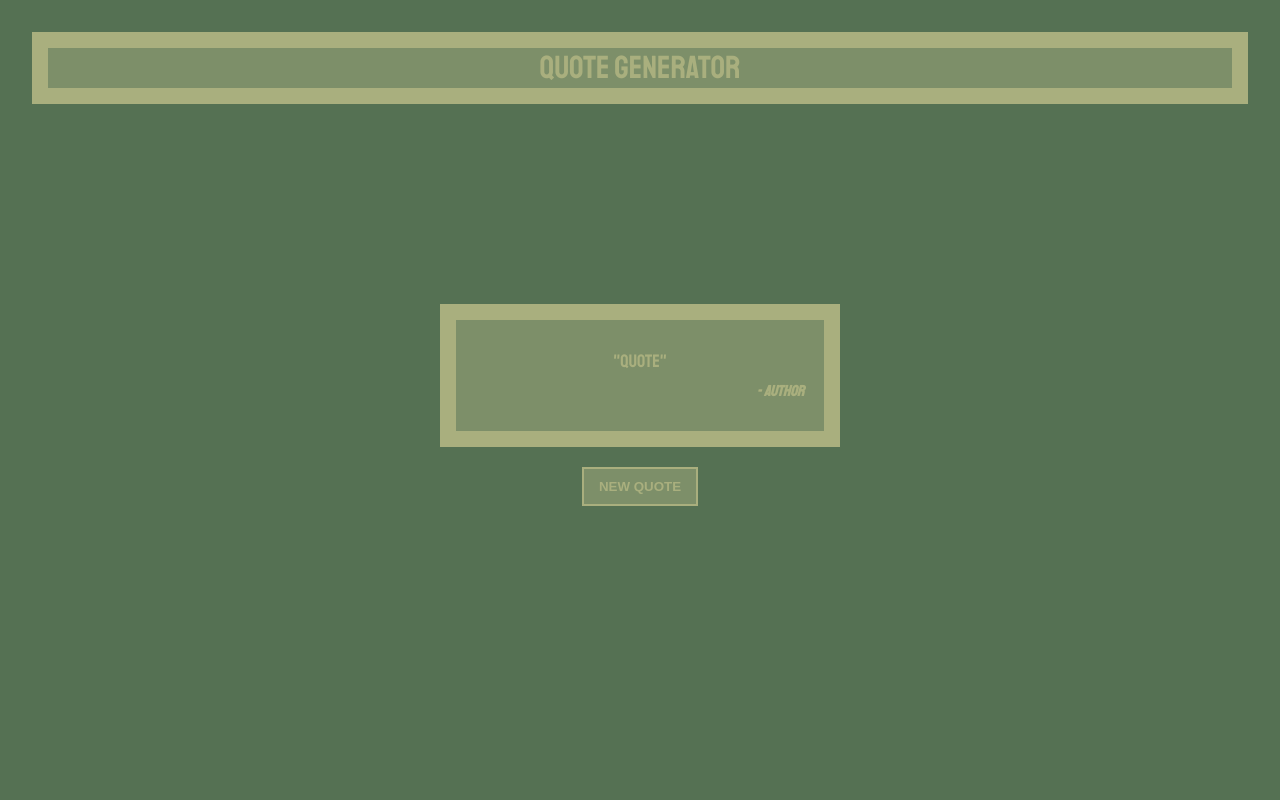
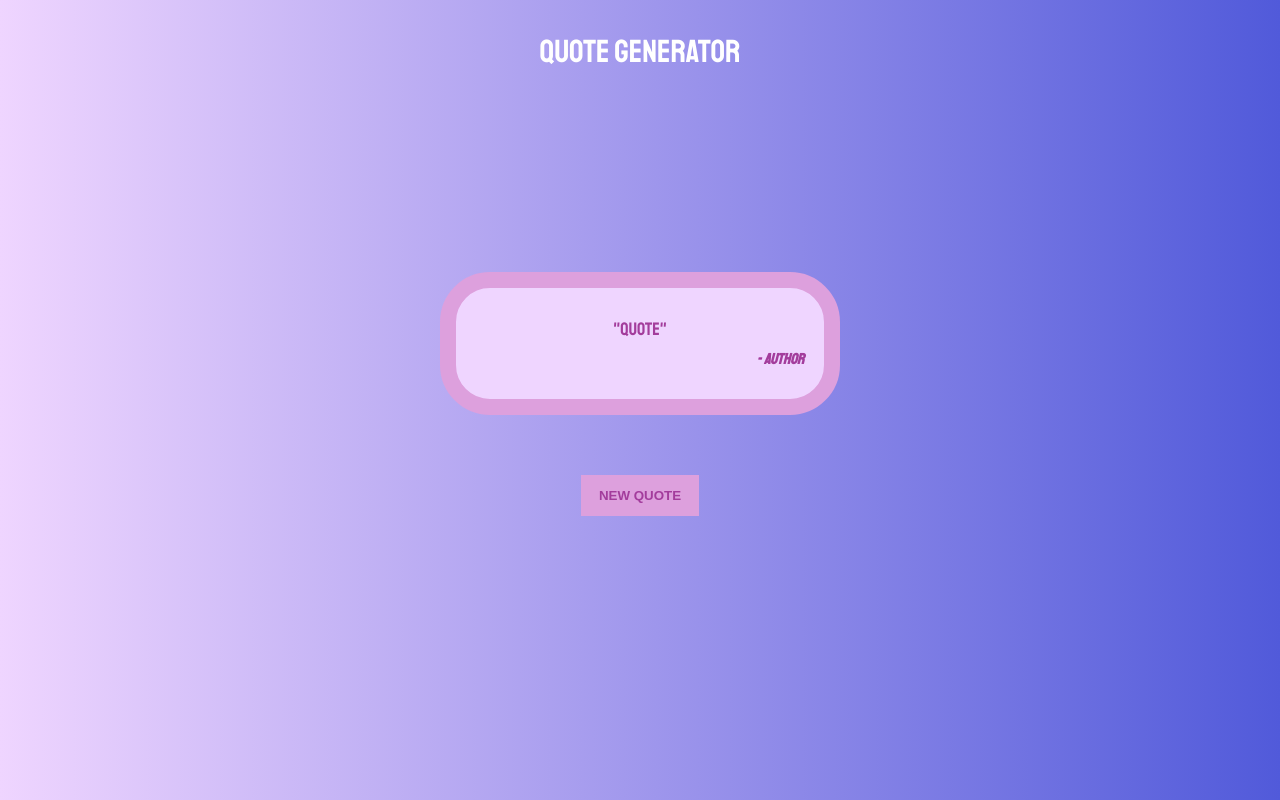
Before and after one commit to Isabellekhan/quotegenerator, a plain HTML site: page index.html in a window 1280 px wide. Drawn offline with Linux system fonts and the light colour scheme; a web font is replaced by a local one.

Commit message:
change look

```diff
--- a/style.css
+++ b/style.css
@@ -11,14 +11,13 @@ body {
   font-family: "Staatliches", cursive;
 
   font-size: 18px;
-  color: #a9af7e;
-  background-color: #557153;
+  color: white;
+  background: linear-gradient(90deg, #efd5ff 0%, #515ada 100%);
 }
 .welcome {
   text-align: center;
   font-size: 2rem;
-  background-color: #7d8f69;
-  border: 1rem solid #a9af7e;
+
   margin: 2rem;
 }
 .container {
@@ -29,19 +28,20 @@ body {
 }
 
 .quote-box {
-  border: 2px solid #ddd;
+  border: 2px solid white;
   padding: 30px 20px;
   margin-bottom: 20px;
-  background-color: #7d8f69;
-  border: 1rem solid #a9af7e;
+  background: #efd5ff;
+  border: 1rem solid plum;
+  border-radius: 50px;
 }
 #quote {
-  color: #a9af7e;
+  color: #a33c9c;
   text-align: center;
 }
 #author {
   float: right;
-  color: #a9af7e;
+  color: #a33c9c;
   font-weight: bold;
   font-style: italic;
   margin-top: 10px;
@@ -49,13 +49,15 @@ body {
 
 #btn {
   align-self: center;
-  border: 2px solid #a9af7e;
+  border: solid plum;
+
   padding: 10px 15px;
   text-transform: uppercase;
-  color: #a9af7e;
+  color: #a33c9c;
   font-weight: bold;
   cursor: pointer;
-  background-color: #7d8f69;
+  background-color: plum;
+  margin-top: 40px;
 }
 
 #btn:focus {
```
